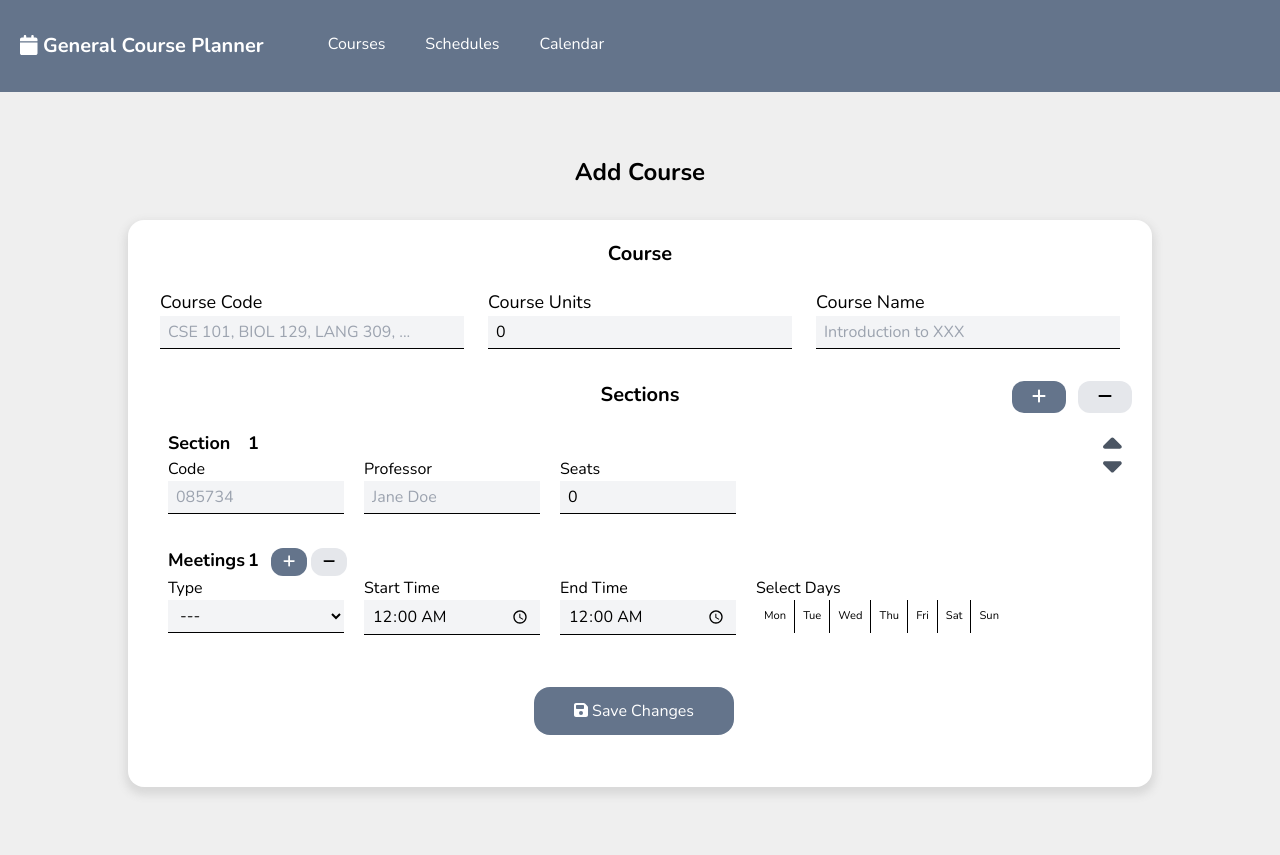
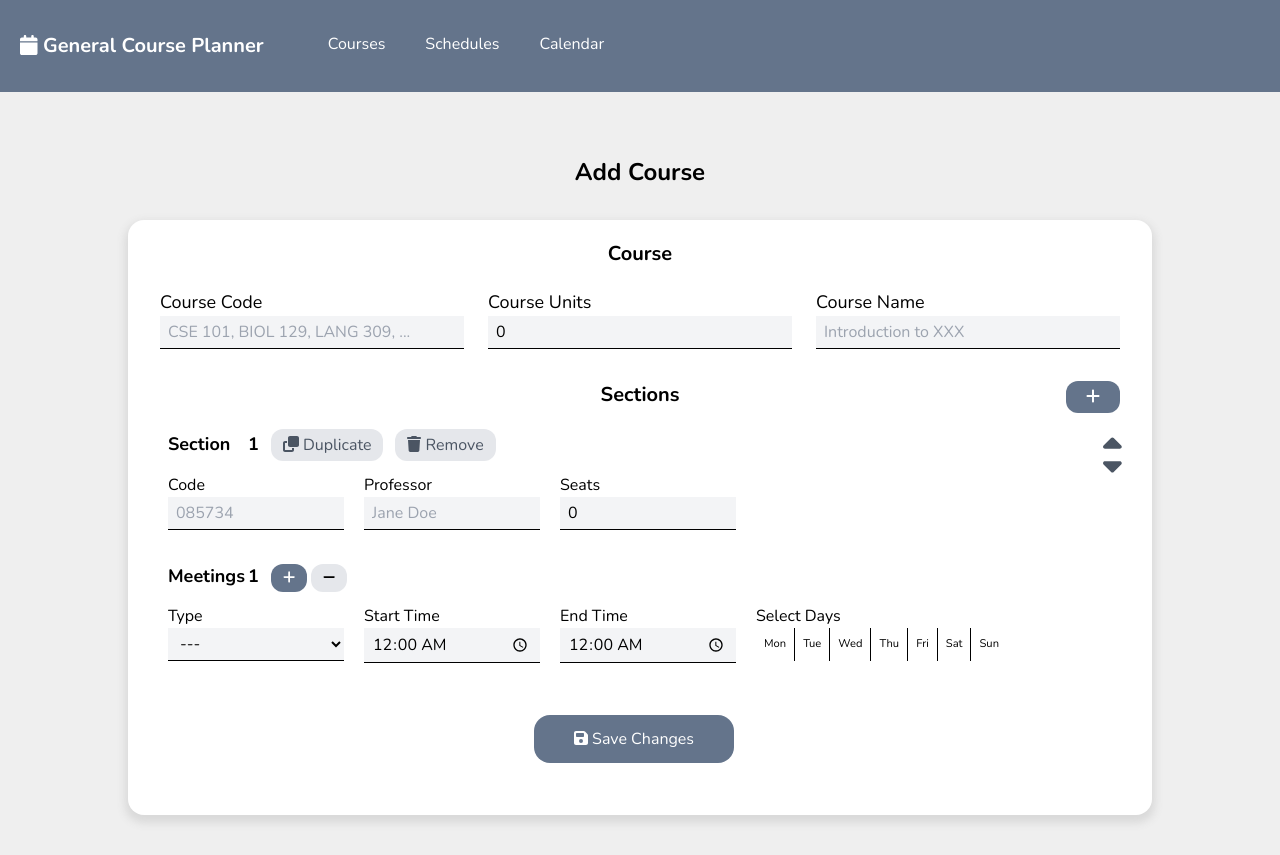
Before and after one commit to AlexanderZhou39/course-planner, a React (Vite) app in the folder frontend/: page /courses/add in a window 1280 px wide. Before the commit the page ends 827 px from the top, so only its background shows below. Built offline with nearby package versions, Linux system fonts and the light colour scheme.

Commit message:
improve course creation experience

```diff
--- a/frontend/src/pages/coursesForm.tsx
+++ b/frontend/src/pages/coursesForm.tsx
@@ -2,7 +2,8 @@ import { useEffect, useReducer, useRef, useState } from 'react';
 import { FontAwesomeIcon } from '@fortawesome/react-fontawesome';
 import {
 	faCaretDown, faCaretUp, faPlus,
-	faMinus, faFloppyDisk, faFileExport
+	faMinus, faFloppyDisk, faFileExport,
+	faClone, faTrash
 } from '@fortawesome/free-solid-svg-icons';
 import DaysWidget from '../components/daysWidget';
 import createBlankCourse from '../utils/createBlankCourse';
@@ -14,7 +15,7 @@ import getSortedInputs from '../utils/inputSort';
 import timeInputToStamp from '../utils/timeInputToStamp';
 import { getCourse, getIdCounts, saveCourse, saveIdCounts } from '../utils/storage';
 import { useLocation } from 'wouter';
-import copyCourse from '../utils/copyCourse';
+import copyCourse, { copySection } from '../utils/copyCourse';
 
 type SAction = {
 	type: 'delete' | 'remove-time' | 'add-time' | 'add' | 'moveup' | 'movedown' | 'set'
@@ -27,7 +28,7 @@ const SectionsReducer = (state: Section[], action: SAction): Section[] => {
 	switch (action.type) {
 		case 'delete':
 			const copy = [...state];
-			copy.pop();
+			copy.splice(action.index, 1);
 			return copy;
 		case 'remove-time':
 			const rCopy = [...state];
@@ -103,6 +104,53 @@ function CoursesForm({ id }: { id?: number }) {
 			state: course.sections
 		} as SAction);
 	}, []);
+
+	const duplicateSection = (i: number) => {
+		const section = sections[i];
+
+		section.code = (
+			document.getElementById(`${section.id}-code`) as HTMLInputElement
+		).value;
+		section.instructor = (
+			document.getElementById(`${section.id}-instructor`) as HTMLInputElement
+		).value;
+		section.seats = parseInt((
+			document.getElementById(`${section.id}-seats`) as HTMLInputElement
+		).value);
+
+		const times = section.times;
+		section.times = [];
+
+		const timeTypes = getSortedInputs(`${section.id}-time-type`);
+		const timeStarts = getSortedInputs(`${section.id}-time-start`);
+		const timeEnds = getSortedInputs(`${section.id}-time-end`);
+		const timeDays = getSortedInputs(`${section.id}-time-days`);
+
+		for (let i = 0; i < times.length; i++) {
+			const time = times[i];
+			time.type = timeTypes[i].value as TimeTypes;
+			time.start = timeInputToStamp(timeStarts[i].value);
+			time.end = timeInputToStamp(timeEnds[i].value);
+			time.days = JSON.parse(timeDays[i].value) as number[];
+
+			section.times.push(time);
+		}
+
+		const newSection = copySection(section, idCounter);
+		const newSections = [...sections];
+		if (i === sections.length - 1) {
+			newSections.push(newSection);
+		} else {
+			newSections.splice(i + 1, 0, newSection);
+		}
+
+		dispatch({
+			type: 'set',
+			state: newSections
+		} as SAction);
+	};
+
+	console.log(sections)
 
 	const onSave = (asnew = false) => {
 		const code = (
@@ -203,12 +251,24 @@ function CoursesForm({ id }: { id?: number }) {
 			</div>
 		));
 		return (
-			<div key={section.id} className='mb-8'>
+			<div key={section.id} className='mb-10'>
 				<div className="flex flex-row justify-between mb-3">
 					<div>
-						<div className='text-lg font-bold'>
+						<div className='text-lg font-bold mb-3'>
 							<h4 className='inline-block w-20'>Section</h4>
 							<span className='inline-block '>{i+1}</span>
+							<button
+								onClick={() => duplicateSection(i)}
+								className='py-1 px-3 rounded-xl ml-3 text-base font-normal bg-gray-200  hover:bg-gray-300 text-gray-600'
+							>
+								<FontAwesomeIcon icon={faClone} /> Duplicate
+							</button>
+							<button
+								onClick={() => dispatch({ type: 'delete', index: i } as SAction)}
+								className='py-1 px-3 rounded-xl ml-3 text-base font-normal bg-gray-200  hover:bg-gray-300 text-gray-600'
+							>
+								<FontAwesomeIcon icon={faTrash} /> Remove
+							</button>
 						</div>
 						<div className="flex flex-row flex-wrap mb-5">
 							<div className='mr-5 w-44'>
@@ -259,7 +319,7 @@ function CoursesForm({ id }: { id?: number }) {
 						</button>
 					</div>
 				</div>
-				<div className='text-lg font-bold'>
+				<div className='text-lg font-bold mb-3'>
 					<h4 className='inline-block w-20'>Meetings</h4>
 					<span className='inline-block mr-3'>{i+1}</span>
 					<div className="inline-block">
@@ -328,12 +388,6 @@ function CoursesForm({ id }: { id?: number }) {
 						>
 							<FontAwesomeIcon icon={faPlus} />
 						</button>
-						<button
-							onClick={() => dispatch({ type: 'delete' } as SAction)}
-							className='py-1 px-5 bg-gray-200 hover:bg-gray-300 text-black rounded-xl'
-						>
-							<FontAwesomeIcon icon={faMinus} />
-						</button>
 					</div>
 				</div>
 				<div className="pl-5">
--- a/frontend/src/utils/copyCourse.ts
+++ b/frontend/src/utils/copyCourse.ts
@@ -15,7 +15,7 @@ function copyTime(data: Time, idCounter: React.MutableRefObject<IdCounter>): Tim
 	};
 }
 
-function copySection(data: Section, idCounter: React.MutableRefObject<IdCounter>) {
+export function copySection(data: Section, idCounter: React.MutableRefObject<IdCounter>) {
 	const id = idCounter.current.section;
 	idCounter.current = {
 		...idCounter.current,
```
